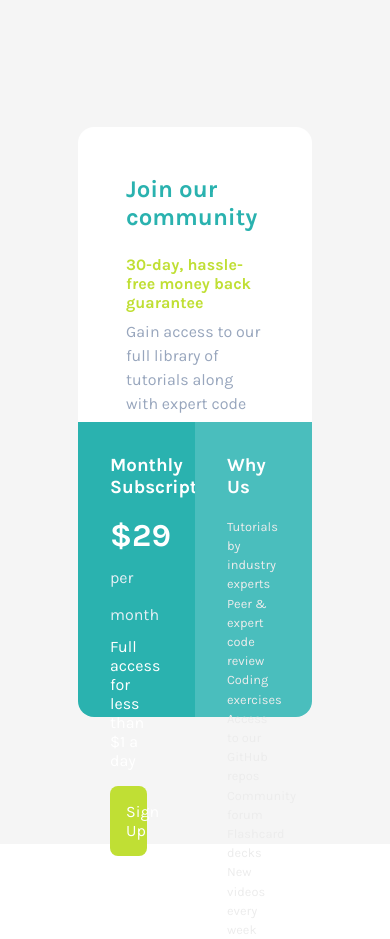
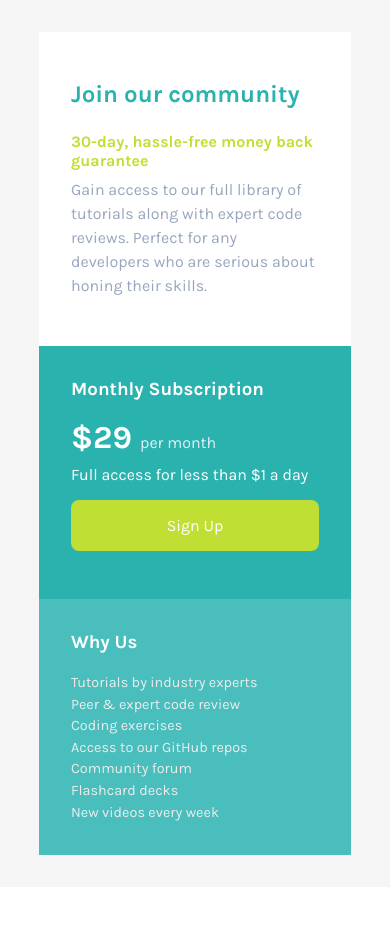
Before and after one commit to RodCri/Single-price-grid-component, a plain HTML site: page index.html in a window 390 px wide. After the commit the page ends 887 px from the top, so only its background shows below. Drawn offline with Linux system fonts and the light colour scheme.

Commit message:
style responsive design 320px

```diff
--- a/css/style.css
+++ b/css/style.css
@@ -103,3 +103,43 @@ li{
     line-height: 1.5em;
     color: #ececec;
 }
+@media (max-width:900px) and (min-width:670px){
+    .content__price{
+        width: 90%;
+    }
+}
+@media (max-width:670px) and (min-width:320px){
+    .content{
+        height: 100%;
+    }
+    .content__price{
+        width: 80%;
+        grid-template-rows: repeat(3, max-content);
+        grid-template-columns: 1fr;
+        height: 100%;
+        padding: 2em 0;
+    }
+    .content__price-info{
+        grid-row: 1;
+        grid-column: 1;
+        padding: 3em 2em;
+        border-top-left-radius: 0em;
+        border-top-right-radius: 0em;
+    }
+    .content__price-subscription{
+        grid-row: 2;
+        grid-column: 1;
+        border-bottom-left-radius: 0em;
+    }
+    .content__price-subscription a{
+        width: 100%;
+    }
+    .content__price-whyus{
+        grid-row: 3;
+        grid-column: 1;
+        border-bottom-right-radius: 0em;
+    }
+    li{
+        font-size: .9em;
+    }
+}
```
